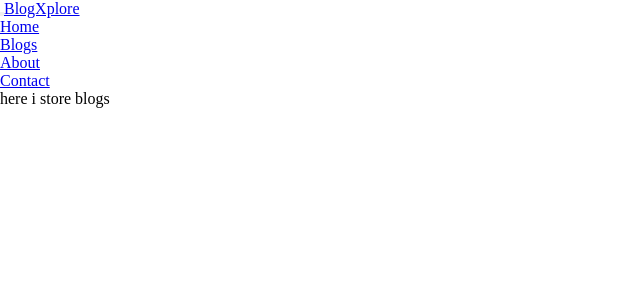
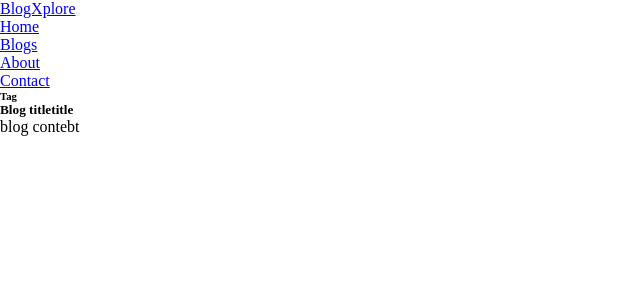
Before and after one commit to Ashcodes69/BlogXplore, a Next.js app: page /blogs in a window 1280 px wide. Shown: the top 300 px of the page, without its empty margins (0-640 px from the left). Built offline with nearby package versions, Linux system fonts and the light colour scheme.

Commit message:
feat: add blogs API route

```diff
--- a/Components/Navbar.js
+++ b/Components/Navbar.js
@@ -6,6 +6,9 @@ function Navbar() {
     <div>
       <nav className="navbar navbar-expand-lg bg-body-tertiary">
         <div className="container-fluid">
+          <Link className="navbar-brand" href="/">
+            BlogXplore
+          </Link>
           <button
             className="navbar-toggler"
             type="button"
@@ -17,9 +20,7 @@ function Navbar() {
           >
             <span className="navbar-toggler-icon"></span>
           </button>
-          <Link className="navbar-brand" href="/">
-            BlogXplore
-          </Link>
+
           <div className="collapse navbar-collapse" id="navbarSupportedContent">
             <ul className="navbar-nav me-auto mb-2 mb-lg-0">
               <li className="nav-item">
@@ -28,24 +29,34 @@ function Navbar() {
                 </Link>
               </li>
               <li className="nav-item">
-                <Link href="/blogs" className="nav-link active" aria-current="page">
+                <Link
+                  href="/blogs"
+                  className="nav-link active"
+                  aria-current="page"
+                >
                   Blogs
                 </Link>
               </li>
               <li className="nav-item">
-                <Link href="/about" className="nav-link active" aria-current="page">
+                <Link
+                  href="/about"
+                  className="nav-link active"
+                  aria-current="page"
+                >
                   About
                 </Link>
               </li>
               <li className="nav-item">
-                <Link href="/contact" className="nav-link active" aria-current="page">
+                <Link
+                  href="/contact"
+                  className="nav-link active"
+                  aria-current="page"
+                >
                   Contact
                 </Link>
               </li>
             </ul>
           </div>
-          {/* just to center the main logo in phone     */}
-          <div></div>
         </div>
       </nav>
     </div>
--- a/app/about/page.tsx
+++ b/app/about/page.tsx
@@ -3,7 +3,7 @@ import React from 'react'
 function About() {
   return (
     <div>
-      hey i am about
+      hey i am about am
     </div>
   )
 }
--- /dev/null
+++ b/app/api/blogs/route.ts
@@ -0,0 +1,24 @@
+import { NextResponse } from "next/server";
+import fs from "fs";
+import path from "path";
+
+export async function GET() {
+  try {
+    const blogDir = path.join(process.cwd(), "BlogData");
+    const files = fs.readdirSync(blogDir);
+
+    // Optional: Read and parse each blog file
+    const blogs = files.map((fileName) => {
+      const filePath = path.join(blogDir, fileName);
+      const fileContent = fs.readFileSync(filePath, "utf-8");
+      return JSON.parse(fileContent);
+    });
+
+    return NextResponse.json(blogs);
+  } catch (error) {
+    return NextResponse.json(
+      { error: "Failed to read blog files" },
+      { status: 500 }
+    );
+  }
+}
--- /dev/null
+++ b/app/api/getblog/route.ts
@@ -0,0 +1,21 @@
+import { NextResponse } from "next/server";
+import fs from "fs";
+import path from "path";
+// url = http://localhost:3000/api/getblog?slug=how-to-learn-js
+export async function GET(req: Request) {
+  try {
+    const url = new URL(req.url);
+    const slug = url.searchParams.get("slug");
+
+    if (!slug) {
+      return NextResponse.json({ error: "Slug is required" }, { status: 400 });
+    }
+
+    const filePath = path.join(process.cwd(), "BlogData", `${slug}.json`);
+    const data = fs.readFileSync(filePath, "utf-8");
+
+    return NextResponse.json(JSON.parse(data));
+  } catch (err) {
+    return NextResponse.json({ error: "Some error occurred" }, { status: 500 });
+  }
+}
--- a/app/blogs/page.tsx
+++ b/app/blogs/page.tsx
@@ -1,11 +1,25 @@
-import React from 'react'
+import React from "react";
+import Link from "next/link";
+import style from "@/styles/Blog.module.css";
 
 function Blogs() {
   return (
-    <div>
-      here i store blogs
+    <div className="card">
+      <div className="card-body">
+      <h6
+          className={`card-subtitle mb-2 text-body-secondary ${style.blogSubtitle}`}
+        >
+         Tag
+        </h6>
+        <h5 className={`card-title ${style.blogtitle}`}>
+          <Link className={style.titleLink} href={"/blogpost/learn-javascript"}> Blog titletitle</Link>
+        </h5>
+        <p className="card-text">
+        blog contebt
+        </p>
+      </div>
     </div>
-  )
+  );
 }
 
-export default Blogs
+export default Blogs;
--- /dev/null
+++ b/styles/Blog.module.css
@@ -0,0 +1,14 @@
+.blogtitle{
+ cursor: pointer;
+
+}
+.blogSubtitle{
+  cursor: default;
+}
+.titleLink{
+  color: black;
+  text-decoration: none;
+}
+.titleLink:hover{
+  color: #6610f2;
+}
```
Also changed, not shown: BlogData/how-to-learn-js.json (added, +6 -0 lines), BlogData/how-to-learn-nrxtJs.json (added, +6 -0 lines), BlogData/how-to-learn-react.json (added, +6 -0 lines).
